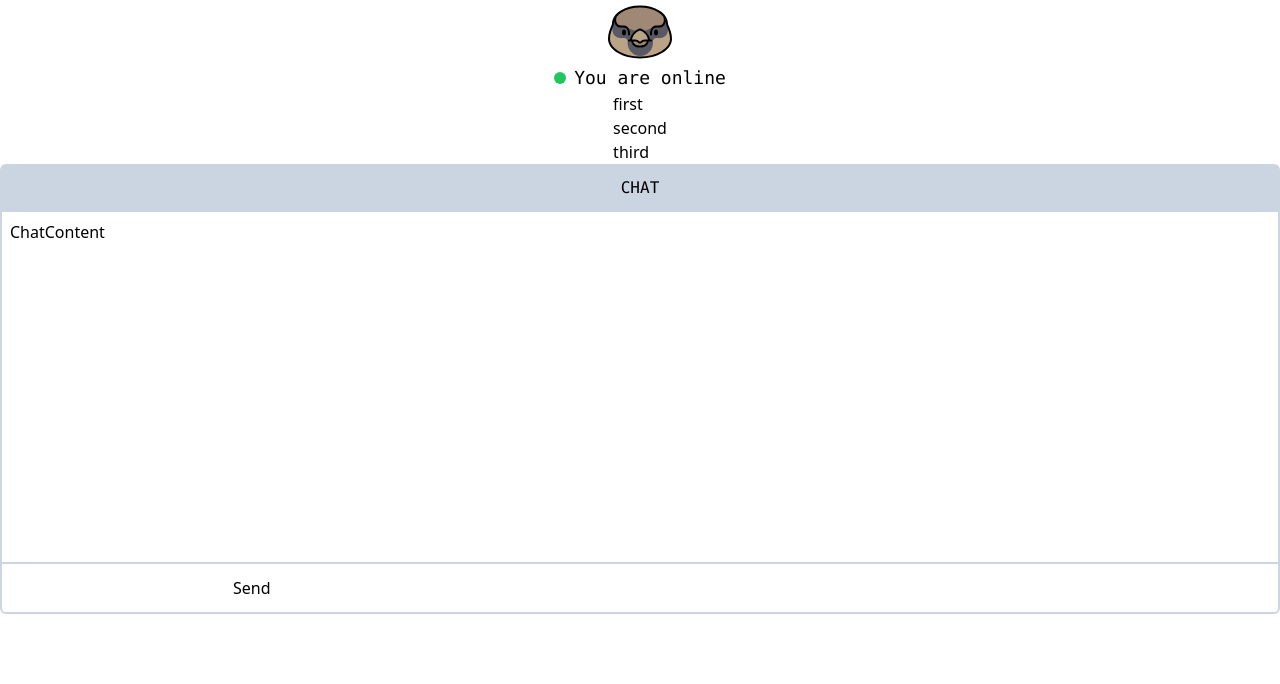
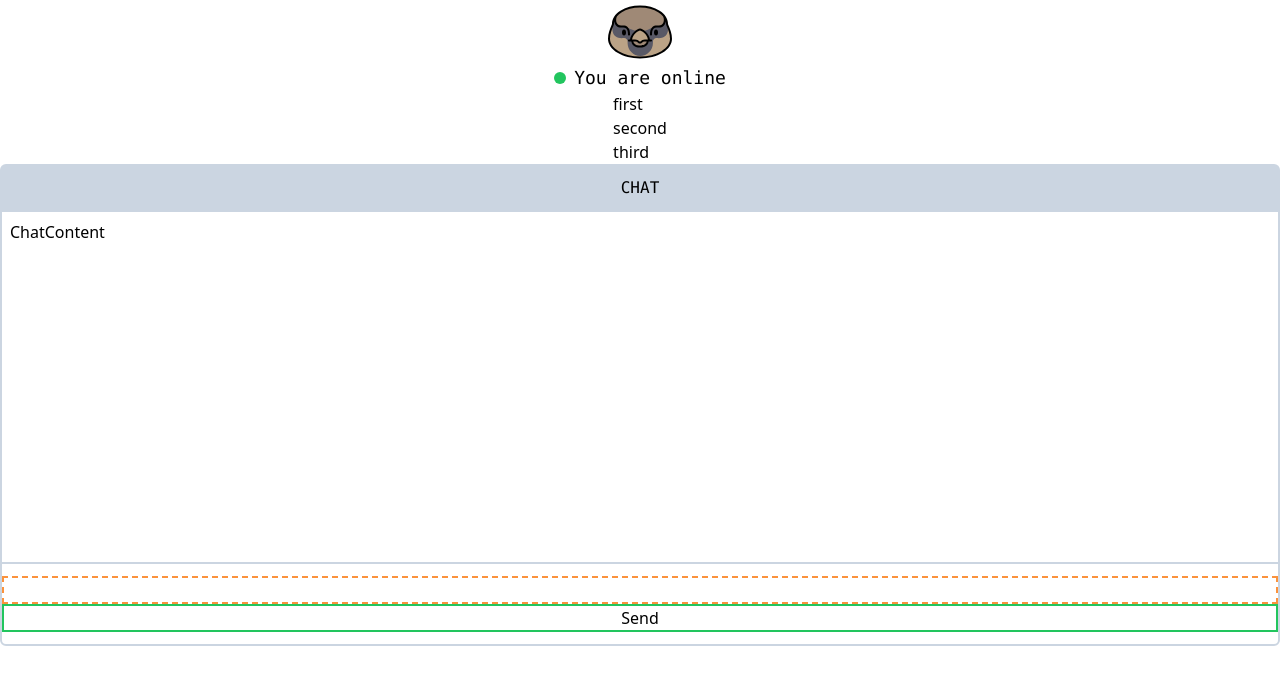
Before and after one commit to Mykola-Dzoban/QuirkSymbol, a React (Create React App) app: page / in a window 1280 px wide. Shown: the top 684 px of the page. Built offline with nearby package versions, Linux system fonts and the light colour scheme; no server answers; the database is empty.

Commit message:
added functionality to check message and to send to firebase

```diff
--- a/src/components/ChatFooter.js
+++ b/src/components/ChatFooter.js
@@ -1,11 +1,59 @@
+import { messages } from '../config/firebaseConfig';
+
 const ChatFooter = () => {
-  return (
-    <div className="w-full border-2 rounded-b-md border-slate-300 py-3">
-      <form action="post">
-        <input type="text" />
-        <button>Send</button>
-      </form>
-    </div>
-  )
-}
-export default ChatFooter
+	const onSubmit = async (e) => {
+		e.preventDefault();
+
+		const message = e.target.elements.message.value;
+		const loverMSG = message.toLowerCase();
+		if (
+			message &&
+			(loverMSG.includes('fuck') ||
+				loverMSG.includes('shit') ||
+				loverMSG.includes('ass') ||
+				loverMSG.includes('asshole') ||
+				loverMSG.includes('bitch') ||
+				loverMSG.includes('dick') ||
+				loverMSG.includes('cunt') ||
+				loverMSG.includes('pussy') ||
+				loverMSG.includes('penis') ||
+				loverMSG.includes('vagina') ||
+				loverMSG.includes('блять') ||
+				loverMSG.includes('пизда') ||
+				loverMSG.includes('сука') ||
+				loverMSG.includes('хуй') ||
+				loverMSG.includes('дурак') ||
+				loverMSG.includes('пидор') ||
+				loverMSG.includes('пидр') ||
+				loverMSG.includes('пидрас') ||
+				loverMSG.includes('пидарас') ||
+				loverMSG.includes('підор') ||
+				loverMSG.includes('підр') ||
+				loverMSG.includes('підрас') ||
+				loverMSG.includes('підарас'))
+		) {
+			console.log('you have been blocked');
+		}
+
+		// send message
+		if (message) {
+			await messages
+				.create({
+					message,
+				})
+				.then(() => console.log('sent'));
+		}
+
+		e.target.reset();
+	};
+
+	return (
+		<div className="w-full border-2 rounded-b-md border-slate-300 py-3">
+			<form action="post" onSubmit={onSubmit}>
+				<input type="text" name="message" className='w-full border-2 border-dashed border-orange-400'  />
+				<button className='w-full text-center border-2 border-green-500'>Send</button>
+			</form>
+		</div>
+	);
+};
+export default ChatFooter;
```
Also changed, not shown: 2 other files (tests, documents, lock files or other folders).
